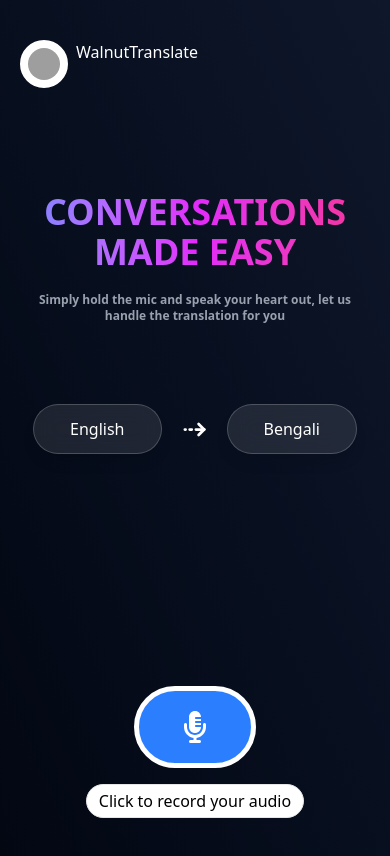
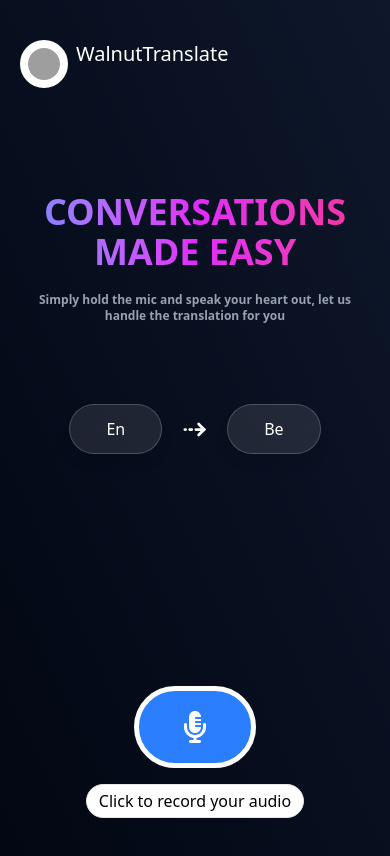
Before and after one commit to suvajitcodewalnut/walnut-translate, a React (Vite) app: page / in a window 390 px wide. Shown: the top 856 px of the page. Built offline with nearby package versions, Linux system fonts and the light colour scheme; grey boxes are pictures that could not be loaded.

Commit message:
feat(selection-box): add cosmetic alignment across devices

```diff
--- a/src/App.tsx
+++ b/src/App.tsx
@@ -1,8 +1,8 @@
 // Modules
+/** biome-ignore-all assist/source/organizeImports: <What the hell is this ? Why do we need is sorted> */
+import Header from "./components/Header/Header";
 import Content from "./components/Content/Content";
-import Header from "./components/Header/Header";
 import Microphone from "./components/Microphone/Microphone";
-
 import { motion } from "motion/react";
 
 const App: React.FC = () => {
--- a/src/components/Content/Content.tsx
+++ b/src/components/Content/Content.tsx
@@ -1,3 +1,4 @@
+/** biome-ignore-all assist/source/organizeImports: <What the hell is this ? Why do we need is sorted> */
 import SelectorBox from "../SelectorBox/SelectorBox";
 
 const Content = () => {
--- a/src/components/Header/Header.tsx
+++ b/src/components/Header/Header.tsx
@@ -6,7 +6,7 @@ const Header: React.FC = () => {
         className="w-12 h-12 md:w-20 md:h-20 lg:w-20 lg:h-20 bg-white border-2 border-white rounded-full p-1.5 transition-all"
         src="/public/__logo.png"
       />
-      <h1 className="text-md md:text-3xl lg:text-3xl text-white">
+      <h1 className="text-xl md:text-3xl lg:text-3xl text-white">
         WalnutTranslate
       </h1>
     </div>
--- a/src/components/Microphone/Microphone.tsx
+++ b/src/components/Microphone/Microphone.tsx
@@ -1,3 +1,4 @@
+/** biome-ignore-all assist/source/organizeImports: <What the hell is this ? Why do we need is sorted> */
 import { useState } from "react";
 
 // Modules
--- a/src/components/SelectorBox/SelectorBox.style.css
+++ b/src/components/SelectorBox/SelectorBox.style.css
@@ -1,7 +1,7 @@
 .dropdownStyle {
-  @apply absolute top-full flex flex-col mt-2 w-30 md:w-52 lg:w-52 bg-white/10 backdrop-blur-md border border-white/20 rounded-xl shadow-lg max-h-60 overflow-x-hidden transition-all duration-300;
+  @apply absolute top-full flex flex-col mt-2 w-22 md:w-35 lg:w-45 bg-white/10 backdrop-blur-md border border-white/20 rounded-xl shadow-lg max-h-60 overflow-x-hidden transition-all duration-300;
 }
 
 .itemStyle {
-  @apply px-4 py-2 text-white hover:bg-white/20 hover:rounded-xl cursor-pointer transition-colors duration-200;
+  @apply text-sm px-4 py-2 text-white hover:bg-white/20 hover:rounded-xl cursor-pointer transition-colors duration-200;
 }
--- a/src/components/SelectorBox/SelectorBox.tsx
+++ b/src/components/SelectorBox/SelectorBox.tsx
@@ -1,3 +1,4 @@
+/** biome-ignore-all assist/source/organizeImports: <What the hell is this ? Why do we need is sorted> */
 import { useState } from "react";
 
 // Modules
@@ -9,8 +10,8 @@ const SelectorBox: React.FC = () => {
     "english" | "bengali" | null
   >(null);
 
-  const [baseLanguage, setBaseLanguage] = useState("English");
-  const [targetLanguage, setTargetLanguage] = useState("Bengali");
+  const [baseLanguage, setBaseLanguage] = useState("En");
+  const [targetLanguage, setTargetLanguage] = useState("Be");
 
   return (
     <div className="flex items-center justify-center gap-4 md:gap-9 lg:gap-10 mt-20 relative">
--- a/src/data/Languages.ts
+++ b/src/data/Languages.ts
@@ -1,6 +1,6 @@
 export const languages = [
-    "English",
-    "Bengali",
-    "French",
-    "Japanese"
+    "En",
+    "Be",
+    "Fr",
+    "Ja"
 ]
```
